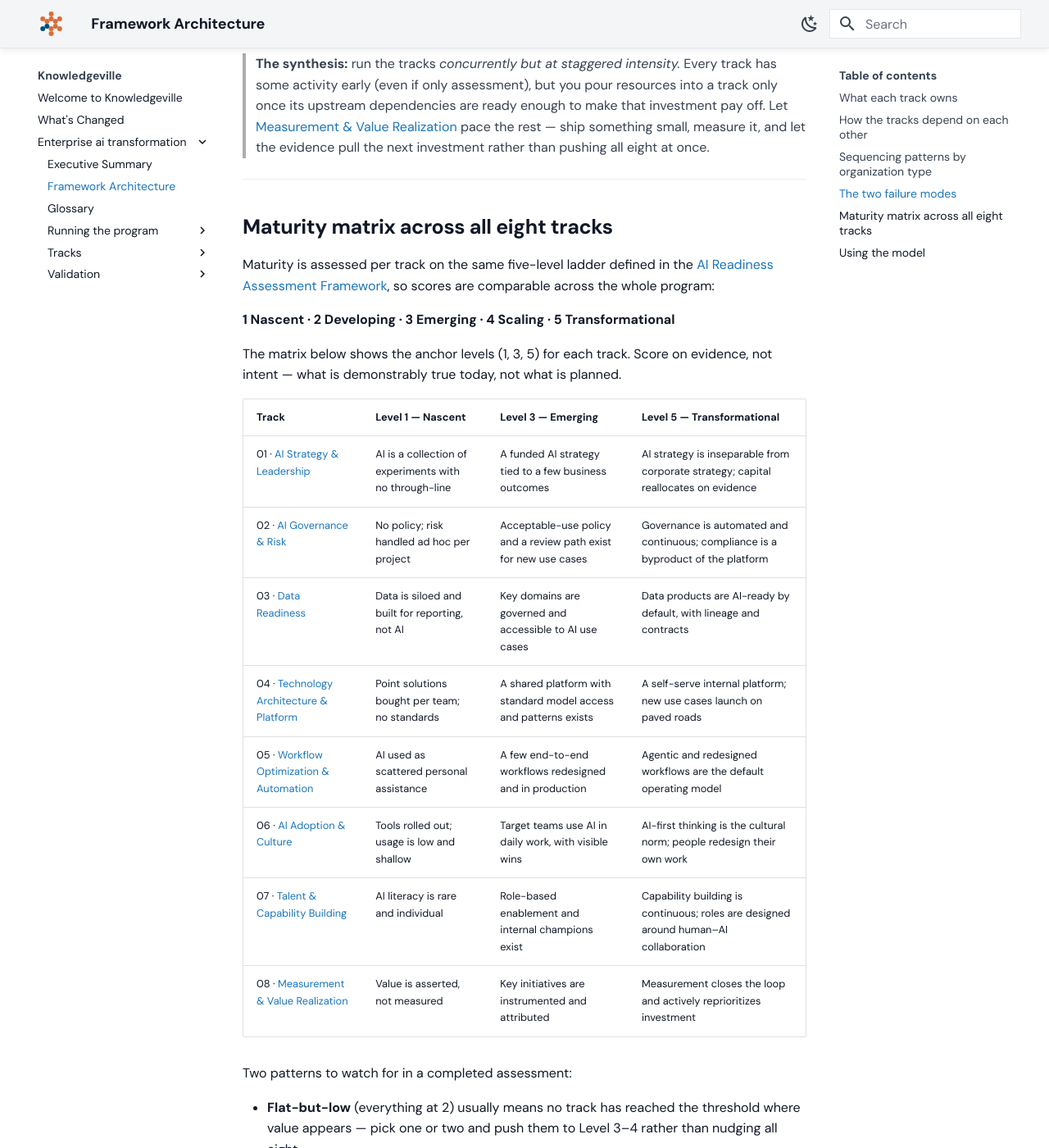
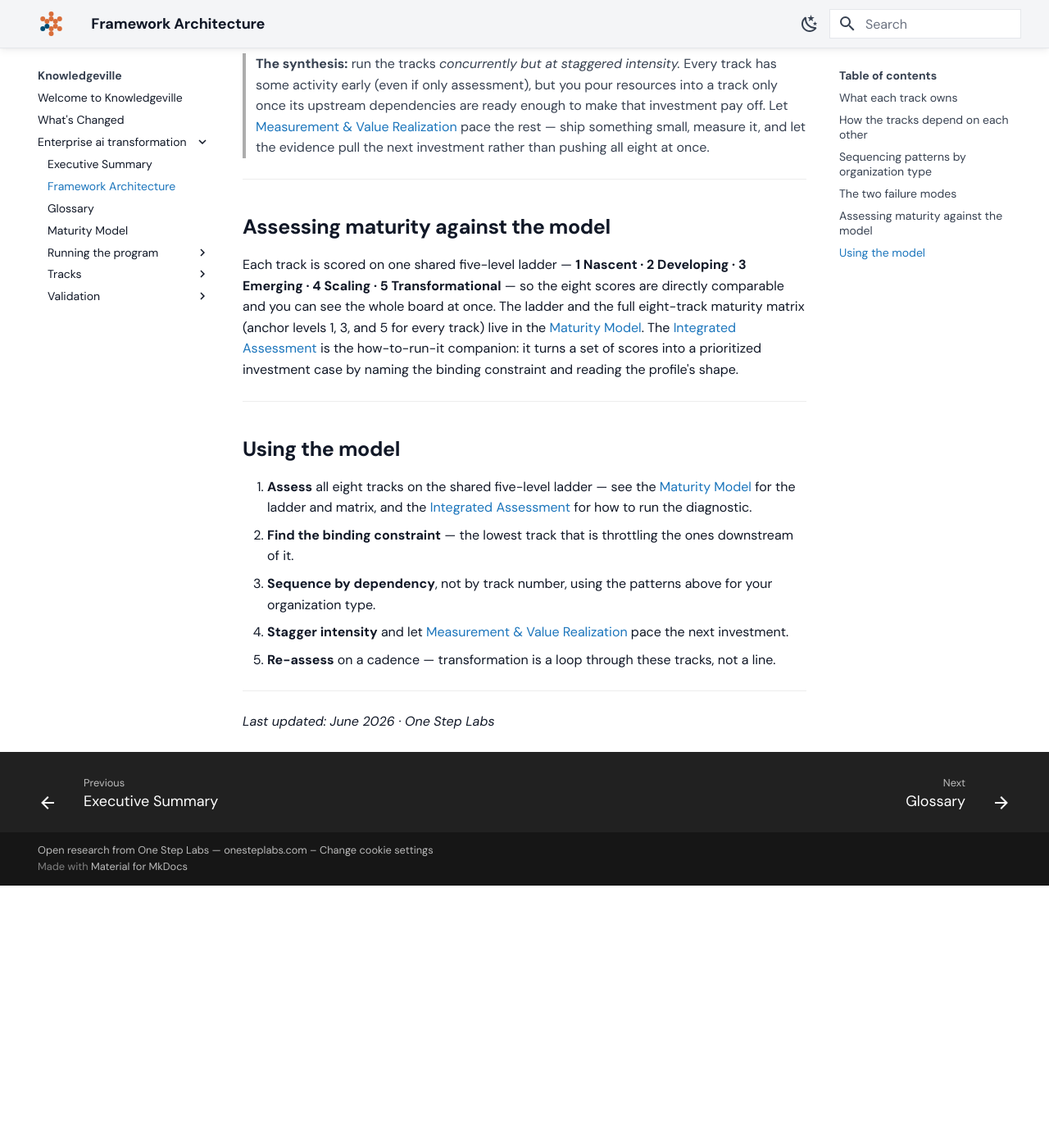
Before and after one commit to grandaha/knowledgeville, an MkDocs documentation site: the page built from published/enterprise-ai-transformation/framework-architecture.md, in a window 1280 px wide and 1400 px high, scrolled down 3964 px. Shown: the whole window at 82% size. Built offline with MkDocs 1.6.1 and Material for MkDocs 9.7.7, drawn with Linux system fonts in a browser that asks for light colours; some web fonts are replaced; after the commit the page ends 5044 px from its top, so only the background shows below that; some of the changed text lies outside the part shown.

Commit message:
Publish: sync content from workspace

```diff
--- a/published/enterprise-ai-transformation/framework-architecture.md
+++ b/published/enterprise-ai-transformation/framework-architecture.md
@@ -1,8 +1,8 @@
 ---
 type: Concept
 title: Framework Architecture
-description: The cross-cutting architecture of the framework — what each of the eight tracks owns, how they depend on one another, how to sequence them, the two failure modes, and a maturity matrix.
-tags: [ai-transformation, eight-track-model, architecture, sequencing, maturity-model]
+description: The cross-cutting architecture of the framework — what each of the eight tracks owns, how they depend on one another, how to sequence them, and the two failure modes.
+tags: [ai-transformation, eight-track-model, architecture, sequencing]
 timestamp: "2026-06-15"
 ---
 
@@ -91,35 +91,15 @@ Almost every troubled transformation has tipped into one of these:
 
 ---
 
-## Maturity matrix across all eight tracks
+## Assessing maturity against the model
 
-Maturity is assessed per track on the same five-level ladder defined in the [AI Readiness Assessment Framework](/enterprise-ai-transformation/tracks/03-data-readiness/04-assessment-and-measurement/ai-readiness-assessment-framework.md), so scores are comparable across the whole program:
-
-**1 Nascent · 2 Developing · 3 Emerging · 4 Scaling · 5 Transformational**
-
-The matrix below shows the anchor levels (1, 3, 5) for each track. Score on evidence, not intent — what is demonstrably true today, not what is planned.
-
-| Track | Level 1 — Nascent | Level 3 — Emerging | Level 5 — Transformational |
-| --- | --- | --- | --- |
-| 01 · [AI Strategy & Leadership](/enterprise-ai-transformation/tracks/01-ai-strategy-and-leadership/index.md) | AI is a collection of experiments with no through-line | A funded AI strategy tied to a few business outcomes | AI strategy is inseparable from corporate strategy; capital reallocates on evidence |
-| 02 · [AI Governance & Risk](/enterprise-ai-transformation/tracks/02-ai-governance-and-risk/index.md) | No policy; risk handled ad hoc per project | Acceptable-use policy and a review path exist for new use cases | Governance is automated and continuous; compliance is a byproduct of the platform |
-| 03 · [Data Readiness](/enterprise-ai-transformation/tracks/03-data-readiness/index.md) | Data is siloed and built for reporting, not AI | Key domains are governed and accessible to AI use cases | Data products are AI-ready by default, with lineage and contracts |
-| 04 · [Technology Architecture & Platform](/enterprise-ai-transformation/tracks/04-technology-architecture-and-platform/index.md) | Point solutions bought per team; no standards | A shared platform with standard model access and patterns exists | A self-serve internal platform; new use cases launch on paved roads |
-| 05 · [Workflow Optimization & Automation](/enterprise-ai-transformation/tracks/05-workflow-optimization-and-automation/index.md) | AI used as scattered personal assistance | A few end-to-end workflows redesigned and in production | Agentic and redesigned workflows are the default operating model |
-| 06 · [AI Adoption & Culture](/enterprise-ai-transformation/tracks/06-ai-adoption-and-culture/index.md) | Tools rolled out; usage is low and shallow | Target teams use AI in daily work, with visible wins | AI-first thinking is the cultural norm; people redesign their own work |
-| 07 · [Talent & Capability Building](/enterprise-ai-transformation/tracks/07-talent-and-capability-building/index.md) | AI literacy is rare and individual | Role-based enablement and internal champions exist | Capability building is continuous; roles are designed around human–AI collaboration |
-| 08 · [Measurement & Value Realization](/enterprise-ai-transformation/tracks/08-measurement-and-value-realization/index.md) | Value is asserted, not measured | Key initiatives are instrumented and attributed | Measurement closes the loop and actively reprioritizes investment |
-
-Two patterns to watch for in a completed assessment:
-
-- **Flat-but-low** (everything at 2) usually means no track has reached the threshold where value appears — pick one or two and push them to Level 3–4 rather than nudging all eight.
-- **Spiky** (a 4 next to a 1) signals a binding constraint: the high track is being throttled by the low one. The [Data Readiness](/enterprise-ai-transformation/tracks/03-data-readiness/index.md) → [Technology Architecture & Platform](/enterprise-ai-transformation/tracks/04-technology-architecture-and-platform/index.md) boundary, and the boundary from [Workflow Optimization & Automation](/enterprise-ai-transformation/tracks/05-workflow-optimization-and-automation/index.md) into [AI Adoption & Culture](/enterprise-ai-transformation/tracks/06-ai-adoption-and-culture/index.md) and [Talent & Capability Building](/enterprise-ai-transformation/tracks/07-talent-and-capability-building/index.md), are the most common places to stall — working pilots that can't scale almost always trace to a Level-1 dependency next door.
+Each track is scored on one shared five-level ladder — **1 Nascent · 2 Developing · 3 Emerging · 4 Scaling · 5 Transformational** — so the eight scores are directly comparable and you can see the whole board at once. The ladder and the full eight-track maturity matrix (anchor levels 1, 3, and 5 for every track) live in the [Maturity Model](/enterprise-ai-transformation/maturity-model.md). The [Integrated Assessment](/enterprise-ai-transformation/running-the-program/integrated-assessment.md) is the how-to-run-it companion: it turns a set of scores into a prioritized investment case by naming the binding constraint and reading the profile's shape.
 
 ---
 
 ## Using the model
 
-1. **Assess** all eight tracks on the ladder above (see the Integrated Assessment in [Running the Program](/enterprise-ai-transformation/running-the-program/index.md)).
+1. **Assess** all eight tracks on the shared five-level ladder — see the [Maturity Model](/enterprise-ai-transformation/maturity-model.md) for the ladder and matrix, and the [Integrated Assessment](/enterprise-ai-transformation/running-the-program/integrated-assessment.md) for how to run the diagnostic.
 2. **Find the binding constraint** — the lowest track that is throttling the ones downstream of it.
 3. **Sequence by dependency**, not by track number, using the patterns above for your organization type.
 4. **Stagger intensity** and let [Measurement & Value Realization](/enterprise-ai-transformation/tracks/08-measurement-and-value-realization/index.md) pace the next investment.
--- a/published/enterprise-ai-transformation/index.md
+++ b/published/enterprise-ai-transformation/index.md
@@ -44,8 +44,9 @@ It's written for the people accountable for making AI actually work inside an or
 | Page | Last updated |
 | --- | --- |
 | [Executive Summary](executive-summary.md)<br>A one-page synthesis of the Enterprise AI Transformation framework for leaders deciding where to invest before funding AI programs. | Updated 2026-06-19 |
-| [Framework Architecture](framework-architecture.md)<br>The cross-cutting architecture of the framework — what each of the eight tracks owns, how they depend on one another, how to sequence them, the two failure modes, and a maturity matrix. | Updated 2026-06-15 |
+| [Framework Architecture](framework-architecture.md)<br>The cross-cutting architecture of the framework — what each of the eight tracks owns, how they depend on one another, how to sequence them, and the two failure modes. | Updated 2026-06-15 |
 | [Glossary](glossary.md)<br>A practitioner glossary of AI and data terms used across the framework — fundamentals, agents, governance, architecture, lineage, infrastructure, security, and integration. | Updated 2026-06-12 |
+| [Maturity Model](maturity-model.md)<br>The shared five-level maturity ladder and the eight-track maturity matrix used to score an organization across the whole framework. | Updated 2026-06-23 |
 | [Running the Program](running-the-program/)<br>How to operate all eight tracks as a coherent program — staffing, funding, sequencing, and stakeholder communication. | Updated 2026-06-12 |
 | [Tracks](tracks/)<br>The eight workstreams of enterprise AI transformation, each containing a core framework, practitioner guides, and assessment tools. | Updated 2026-06-12 |
 | [Validation](validation/)<br>How this knowledge base is validated — every statistic, source, and claim is checked, and each sweep is recorded here. | Updated 2026-06-22 |
--- /dev/null
+++ b/published/enterprise-ai-transformation/maturity-model.md
@@ -0,0 +1,35 @@
+---
+type: Concept
+title: Maturity Model
+description: The shared five-level maturity ladder and the eight-track maturity matrix used to score an organization across the whole framework.
+tags: [ai-transformation, maturity-model, assessment, eight-track-model]
+timestamp: "2026-06-23"
+---
+
+The [Framework Architecture](/enterprise-ai-transformation/framework-architecture.md) gives you the structural picture — what each track owns, how the tracks depend on one another, and how to sequence them. The maturity model is the measurement layer on top of it: a single five-level ladder applied to all eight tracks, so you can score where the organization stands today and see the whole board on one comparable scale.
+
+Maturity is assessed per track on the same five-level ladder defined in the [AI Readiness Assessment Framework](/enterprise-ai-transformation/tracks/03-data-readiness/04-assessment-and-measurement/ai-readiness-assessment-framework.md), so scores are comparable across the whole program:
+
+**1 Nascent · 2 Developing · 3 Emerging · 4 Scaling · 5 Transformational**
+
+The matrix below shows the anchor levels (1, 3, 5) for each track. Score on evidence, not intent — what is demonstrably true today, not what is planned.
+
+| Track | Level 1 — Nascent | Level 3 — Emerging | Level 5 — Transformational |
+| --- | --- | --- | --- |
+| 01 · [AI Strategy & Leadership](/enterprise-ai-transformation/tracks/01-ai-strategy-and-leadership/index.md) | AI is a collection of experiments with no through-line | A funded AI strategy tied to a few business outcomes | AI strategy is inseparable from corporate strategy; capital reallocates on evidence |
+| 02 · [AI Governance & Risk](/enterprise-ai-transformation/tracks/02-ai-governance-and-risk/index.md) | No policy; risk handled ad hoc per project | Acceptable-use policy and a review path exist for new use cases | Governance is automated and continuous; compliance is a byproduct of the platform |
+| 03 · [Data Readiness](/enterprise-ai-transformation/tracks/03-data-readiness/index.md) | Data is siloed and built for reporting, not AI | Key domains are governed and accessible to AI use cases | Data products are AI-ready by default, with lineage and contracts |
+| 04 · [Technology Architecture & Platform](/enterprise-ai-transformation/tracks/04-technology-architecture-and-platform/index.md) | Point solutions bought per team; no standards | A shared platform with standard model access and patterns exists | A self-serve internal platform; new use cases launch on paved roads |
+| 05 · [Workflow Optimization & Automation](/enterprise-ai-transformation/tracks/05-workflow-optimization-and-automation/index.md) | AI used as scattered personal assistance | A few end-to-end workflows redesigned and in production | Agentic and redesigned workflows are the default operating model |
+| 06 · [AI Adoption & Culture](/enterprise-ai-transformation/tracks/06-ai-adoption-and-culture/index.md) | Tools rolled out; usage is low and shallow | Target teams use AI in daily work, with visible wins | AI-first thinking is the cultural norm; people redesign their own work |
+| 07 · [Talent & Capability Building](/enterprise-ai-transformation/tracks/07-talent-and-capability-building/index.md) | AI literacy is rare and individual | Role-based enablement and internal champions exist | Capability building is continuous; roles are designed around human–AI collaboration |
+| 08 · [Measurement & Value Realization](/enterprise-ai-transformation/tracks/08-measurement-and-value-realization/index.md) | Value is asserted, not measured | Key initiatives are instrumented and attributed | Measurement closes the loop and actively reprioritizes investment |
+
+Two patterns to watch for in a completed assessment:
+
+- **Flat-but-low** (everything at 2) usually means no track has reached the threshold where value appears — pick one or two and push them to Level 3–4 rather than nudging all eight.
+- **Spiky** (a 4 next to a 1) signals a binding constraint: the high track is being throttled by the low one. The [Data Readiness](/enterprise-ai-transformation/tracks/03-data-readiness/index.md) → [Technology Architecture & Platform](/enterprise-ai-transformation/tracks/04-technology-architecture-and-platform/index.md) boundary, and the boundary from [Workflow Optimization & Automation](/enterprise-ai-transformation/tracks/05-workflow-optimization-and-automation/index.md) into [AI Adoption & Culture](/enterprise-ai-transformation/tracks/06-ai-adoption-and-culture/index.md) and [Talent & Capability Building](/enterprise-ai-transformation/tracks/07-talent-and-capability-building/index.md), are the most common places to stall — working pilots that can't scale almost always trace to a Level-1 dependency next door.
+
+---
+
+To turn these scores into a prioritized investment case — how to source each track's score, reconcile it in a cross-functional working session, and read the full set of profile shapes (spiky, flat-but-low, foundation-gap) — see the [Integrated Assessment](/enterprise-ai-transformation/running-the-program/integrated-assessment.md), the how-to-run-it companion to this model. To score your organization interactively, use the [AI Maturity Self-Assessment](https://www.onesteplabs.com/maturity-assessment.html).
--- a/published/enterprise-ai-transformation/tracks/index.md
+++ b/published/enterprise-ai-transformation/tracks/index.md
@@ -1,6 +1,6 @@
 # Tracks
 
-The eight workstreams of enterprise AI transformation. Each track contains a core framework, practitioner guides, and assessment tools. For how the tracks fit together — what each owns, how they depend on one another, how to sequence them, and the maturity matrix — see [Framework Architecture](/enterprise-ai-transformation/framework-architecture.md).
+The eight workstreams of enterprise AI transformation. Each track contains a core framework, practitioner guides, and assessment tools. For how the tracks fit together — what each owns, how they depend on one another, and how to sequence them — see [Framework Architecture](/enterprise-ai-transformation/framework-architecture.md). For the shared five-level ladder and the eight-track maturity matrix, see the [Maturity Model](/enterprise-ai-transformation/maturity-model.md).
 
 ## In this section
 
```
Also changed, not shown: published/enterprise-ai-transformation/running-the-program/integrated-assessment.md (+3 -3 lines), published/enterprise-ai-transformation/running-the-program/program-architecture.md (+1 -1 lines).
